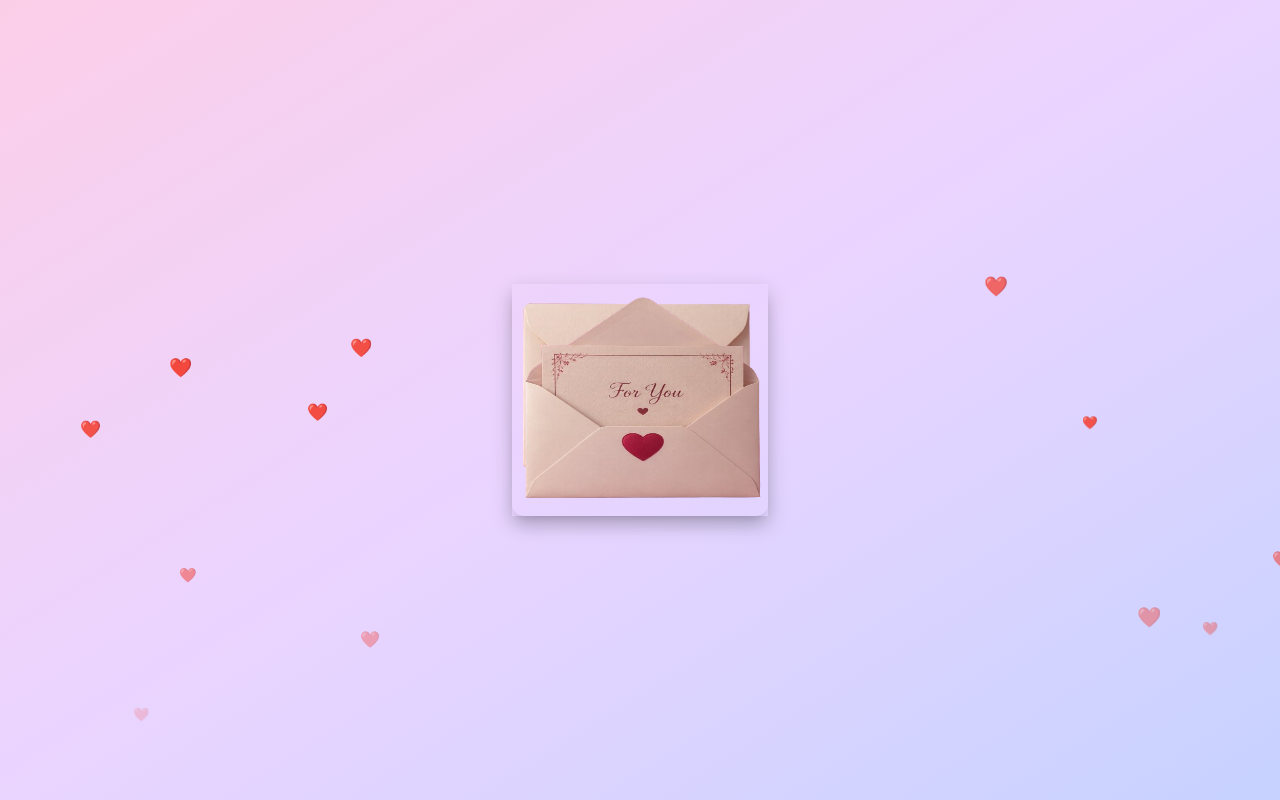
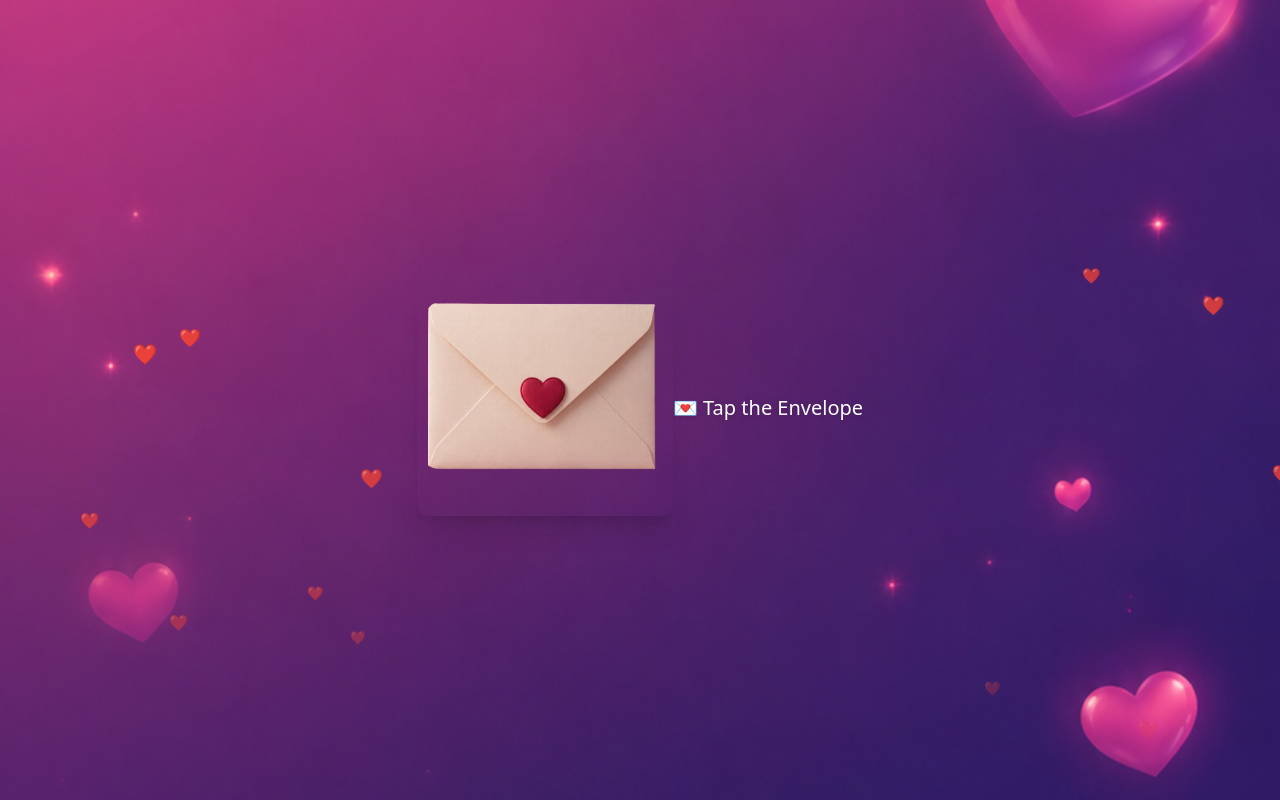
Before and after one commit to anshsoni2407/Birthday-website, a React (Vite) app: page /env in a window 1280 px wide. Built offline with nearby package versions, Linux system fonts and the light colour scheme.

Commit message:
complete

```diff
--- a/src/components/Envelope.jsx
+++ b/src/components/Envelope.jsx
@@ -2,188 +2,161 @@ import React, { useState, useEffect } from "react";
 import { useNavigate } from "react-router-dom";
 import { motion, AnimatePresence } from "framer-motion";
 
-// Imported assets
-import Envelope from "../assets/Env.png"; // closed envelope
-import openEnvelope from "../assets/openEnv.png"; // flap image
-import letter from "../assets/letter.jpg"; // letter content image
+// Asset imports – keep background exactly as in ForManisha.jsx
+import bgPhone from "../assets/Anuj/bgPhone.png"; // background image
+import EnvelopeClosed from "../assets/Env.png"; // closed envelope image
+import EnvelopeOpened from "../assets/openEnv.png"; // opened envelope static image
+import LetterImg from "../assets/letter.jpg"; // final letter image
 
-/* ---------- HEART ANIMATION ---------- */
+/* ---------- Decorative floating hearts ---------- */
 const HEARTS = Array.from({ length: 12 }).map((_, i) => ({
   id: i,
   left: Math.random() * 100,
+  size: 12 + Math.random() * 8,
   delay: Math.random() * 5,
-  size: 12 + Math.random() * 8,
 }));
 
-/* ---------- FRAMER MOTION VARIANTS ---------- */
-const envelopeContainerVariants = {
-  closed: { scale: 1, boxShadow: "0 8px 20px rgba(0,0,0,0.2)" },
-  opened: {
-    scale: 1.05,
-    boxShadow: "0 20px 40px rgba(0,0,0,0.3)",
-    transition: { duration: 1, ease: "easeOut" },
-  },
+export default function Envelope() {
+  const navigate = useNavigate();
+  // stage flow: closed → opened → letter
+  const [stage, setStage] = useState("closed");
+  const [animating, setAnimating] = useState(false);
+  const [showHomeBtn, setShowHomeBtn] = useState(false);
+
+  /* ---- Handlers ---- */
+  const handleClosedClick = () => {
+    if (animating) return;
+    setAnimating(true);
+    // wait for exit animation (400 ms) then switch stage
+    setTimeout(() => {
+      setStage("opened");
+      setAnimating(false);
+    }, 400);
   };
 
-const flapVariants = {
-  closed: { rotate: 0 },
-  opened: {
-    rotate: -120,
-    transition: { duration: 1, ease: "easeOut" },
-  },
+  const handleOpenedClick = () => {
+    if (animating) return;
+    setAnimating(true);
+    setTimeout(() => {
+      setStage("letter");
+      setAnimating(false);
+    }, 400);
   };
 
-const letterSlide = {
-  hidden: { y: 0, opacity: 0 },
-  visible: {
-    y: -120,
-    opacity: 1,
-    transition: { type: "spring", stiffness: 200, bounce: 0.4 },
-  },
+  const handleLetterClick = () => {
+    // once the image is shown, reveal the Home button after a short pause
+    setTimeout(() => setShowHomeBtn(true), 200);
   };
 
-const letterOpen = {
-  hidden: { scale: 0.8, opacity: 0 },
-  visible: {
-    scale: 1,
-    opacity: 1,
-    transition: { duration: 0.8, ease: "easeOut" },
-  },
-};
+  const goHome = () => navigate("/");
 
-const imageFade = {
-  hidden: { opacity: 0, scale: 0.95 },
-  visible: {
-    opacity: 1,
-    scale: 1,
-    transition: { duration: 0.8, ease: "easeOut" },
-  },
-};
-
-export default function EnvelopeComponent() {
-  const navigate = useNavigate();
-
-  // State machine for envelope and letter
-  const [envelopeOpened, setEnvelopeOpened] = useState(false);
-  const [letterVisible, setLetterVisible] = useState(false);
-  const [letterOpened, setLetterOpened] = useState(false);
-  const [imageVisible, setImageVisible] = useState(false);
-
-  // Sequential effects
+  /* ---- Ensure the Home button appears only after the letter image is rendered ---- */
   useEffect(() => {
-    if (envelopeOpened) {
-      const t = setTimeout(() => setLetterVisible(true), 500);
-      return () => clearTimeout(t);
+    if (stage === "letter") {
+      // reset button visibility each time we enter the letter stage
+      setShowHomeBtn(false);
     }
-  }, [envelopeOpened]);
-
-  useEffect(() => {
-    if (letterVisible) {
-      const t = setTimeout(() => setLetterOpened(true), 1500);
-      return () => clearTimeout(t);
-    }
-  }, [letterVisible]);
-
-  useEffect(() => {
-    if (letterOpened) {
-      const t = setTimeout(() => setImageVisible(true), 400);
-      return () => clearTimeout(t);
-    }
-  }, [letterOpened]);
-
-  const handleEnvelopeClick = () => setEnvelopeOpened(true);
-  const handleLetterClick = () => setLetterOpened(true);
+  }, [stage]);
 
   return (
-    <div className="min-h-screen w-full flex flex-col items-center justify-center bg-gradient-to-br from-pink-200 via-purple-200 to-indigo-200 relative overflow-hidden">
-      {/* Floating hearts */}
+    <div
+      className="min-h-screen py-3 text-white overflow-x-hidden relative bg-cover bg-center bg-no-repeat"
+      style={{ backgroundImage: `url(${bgPhone})` }}
+    >
+      {/* Floating hearts – same ambience as ForManisha */}
       {HEARTS.map((h) => (
         <motion.div
           key={h.id}
           className="absolute text-pink-500 select-none pointer-events-none"
           style={{ left: `${h.left}%`, fontSize: `${h.size}px`, top: "100%" }}
           animate={{ y: [-20, -window.innerHeight - 40], opacity: [0, 1, 0] }}
-          transition={{ duration: 6 + Math.random() * 4, repeat: Infinity, delay: h.delay, ease: "linear" }}
+          transition={{
+            duration: 6 + Math.random() * 4,
+            repeat: Infinity,
+            delay: h.delay,
+            ease: "linear",
+          }}
         >
           ❤️
         </motion.div>
       ))}
 
-      {/* Envelope and letter flow */}
-      <AnimatePresence>
+      {/* Stage rendering – ONLY ONE visible at a time */}
+      <AnimatePresence mode="wait">
+        {stage === "closed" && (
           <motion.div
-          className="flex flex-col items-center gap-6 z-10"
+            key="closed"
+            className="absolute inset-0 flex items-center justify-center"
+            // No entry animation – visible immediately
             initial={{ opacity: 1 }}
-          exit={{ opacity: 0, transition: { duration: 0.5 } }}
+            animate={{ opacity: 1 }}
+            // Fade out on exit
+            exit={{ opacity: 0, transition: { duration: 0.4, ease: "easeIn" } }}
+            onClick={handleClosedClick}
           >
-          {/* Envelope */}
-          <motion.div
-            className="relative cursor-pointer"
-            variants={envelopeContainerVariants}
-            initial="closed"
-            animate={envelopeOpened ? "opened" : "closed"}
-            onClick={!envelopeOpened ? handleEnvelopeClick : undefined}
-          >
-            <img src={Envelope} alt="Envelope" className="block w-64 h-auto rounded-xl shadow-lg" />
-            <motion.img
-              src={openEnvelope}
-              alt="Envelope flap"
-              className="absolute inset-0 w-full h-full"
-              style={{ transformOrigin: "bottom left" }}
-              variants={flapVariants}
-              initial="closed"
-              animate={envelopeOpened ? "opened" : "closed"}
+            <img
+              src={EnvelopeClosed}
+              alt="Closed envelope"
+              className="w-64 rounded-xl shadow-xl cursor-pointer"
             />
-          </motion.div>
-
-          {/* Letter sliding out */}
-          <AnimatePresence>
-            {letterVisible && (
-              <motion.div
-                className="relative"
-                variants={letterSlide}
-                initial="hidden"
-                animate="visible"
-              >
-                <motion.div
-                  className="cursor-pointer"
-                  variants={letterOpen}
-                  initial="hidden"
-                  animate={letterOpened ? "visible" : "hidden"}
-                  onClick={handleLetterClick}
-                >
-                  <div className="w-48 h-64 bg-white/90 rounded-xl shadow-md flex items-center justify-center text-xl">
-                    💌 Tap the letter
-                  </div>
-                </motion.div>
+            <p className="mt-4 text-xl font-medium drop-shadow text-white">
+              💌 Tap the Envelope
+            </p>
           </motion.div>
         )}
-          </AnimatePresence>
 
-          {/* Full letter image */}
-          <AnimatePresence>
-            {imageVisible && (
-              <motion.img
-                src={letter}
-                alt="Letter content"
-                className="rounded-xl shadow-2xl max-w-md w-full"
-                variants={imageFade}
-                initial="hidden"
-                animate="visible"
+        {stage === "opened" && (
+          <motion.div
+            key="opened"
+            className="absolute inset-0 flex items-center justify-center"
+            // Fade‑in entry
+            initial={{ opacity: 0 }}
+            animate={{ opacity: 1, transition: { duration: 0.5, ease: "easeOut" } }}
+            // Fade out on exit
+            exit={{ opacity: 0, transition: { duration: 0.4, ease: "easeIn" } }}
+            onClick={handleOpenedClick}
+          >
+            <img
+              src={EnvelopeOpened}
+              alt="Opened envelope"
+              className="w-64 rounded-xl shadow-xl cursor-pointer"
             />
+            <p className="mt-4 text-xl font-medium drop-shadow text-white">
+              💌 Tap the Envelope
+            </p>
+          </motion.div>
         )}
-          </AnimatePresence>
 
-          {/* Navigation button after the letter is shown */}
-          {imageVisible && (
-            <button
-              onClick={() => navigate("/candleBlow")}
-              className="px-8 py-3 rounded-full bg-pink-500 hover:bg-pink-600 transition-all duration-300 text-lg font-semibold shadow-xl hover:scale-105"
+        {stage === "letter" && (
+          <motion.div
+            key="letter"
+            className="absolute inset-0 flex flex-col items-center justify-center"
+            // Fade‑in entry
+            initial={{ opacity: 0 }}
+            animate={{ opacity: 1, transition: { duration: 0.5, ease: "easeOut" } }}
           >
-              Continue to Candle ✨
-            </button>
+            <img
+              src={LetterImg}
+              alt="Letter"
+              className="w-64 rounded-xl shadow-xl cursor-pointer"
+              onClick={handleLetterClick}
+            />
+            <p className="mt-4 text-xl font-medium drop-shadow text-white">
+              💖 Tap to Continue
+            </p>
+            {/* Home button – appears after the image is clicked */}
+            {showHomeBtn && (
+              <motion.button
+                className="mt-6 px-6 py-3 rounded-full bg-gradient-to-r from-pink-500 to-purple-600 text-white font-semibold shadow-xl hover:scale-105"
+                whileHover={{ scale: 1.05 }}
+                animate={{ y: [0, -5, 0], transition: { repeat: Infinity, duration: 3 } }}
+                onClick={goHome}
+              >
+                🏠 Go Back to Home Page
+              </motion.button>
             )}
           </motion.div>
+        )}
       </AnimatePresence>
     </div>
   );
```
Lines whose indentation alone changed are shown as unchanged.
